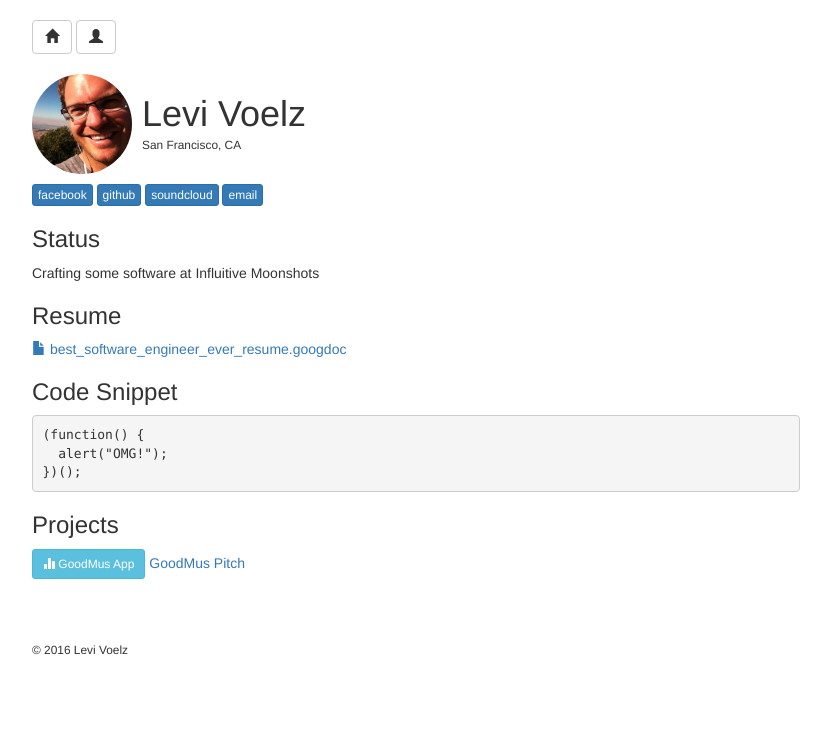
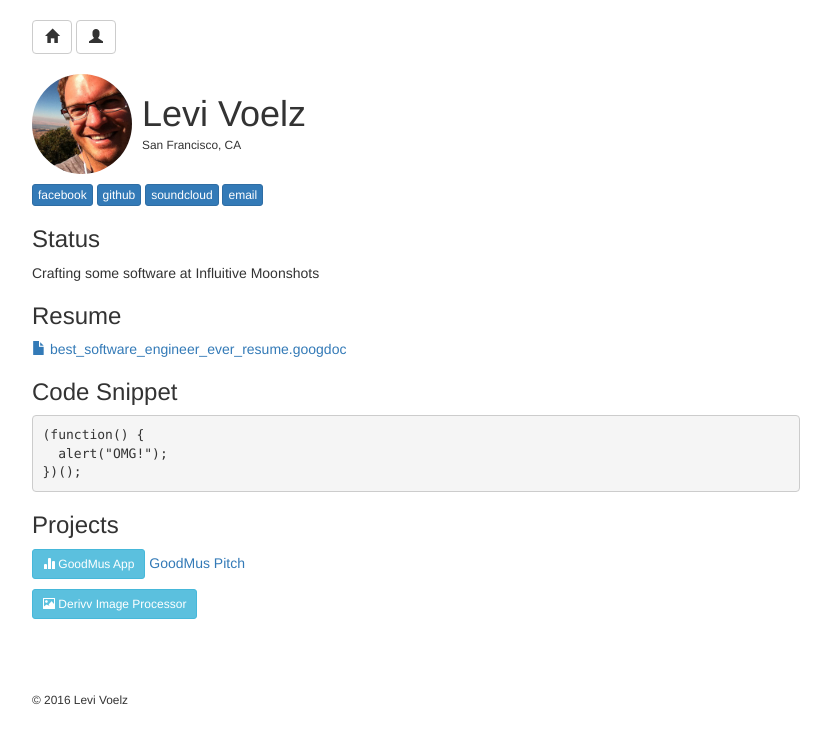
Before and after one commit to levivoelz/levivoelz.github.io, a Jekyll site: the page about.html, which Jekyll copies as it is, in a window 1280 px wide. Shown: the top 744 px of the page, without its empty margins (224-1055 px from the left). Built offline with Jekyll 4.4.1, drawn with Linux system fonts in a browser that asks for light colours.

Commit message:
add derivv to projects

```diff
--- a/about.html
+++ b/about.html
@@ -36,8 +36,17 @@
 })();
 </pre>
         <h3>Projects</h3>
-        <a class="btn btn-sm btn-info" href="https://goodmus.herokuapp.com/"><span class="glyphicon glyphicon-stats"></span> GoodMus App</a>
-        <a href="/the-pitch-goodmus.html">GoodMus Pitch</a>
+        <p>
+          <a class="btn btn-sm btn-info" href="https://goodmus.herokuapp.com/" target="_blank">
+            <span class="glyphicon glyphicon-stats"></span> GoodMus App
+          </a>
+          <a href="/the-pitch-goodmus.html">GoodMus Pitch</a>
+        </p>
+        <p>
+          <a class="btn btn-sm btn-info" href="http://derivv.com/" target="_blank">
+            <span class="glyphicon glyphicon-picture"></span> Derivv Image Processor
+          </a>
+        </p>
       </div>
       <footer>
         <small>© 2016 Levi Voelz</small>
```
Also changed, not shown: 3 other files.
